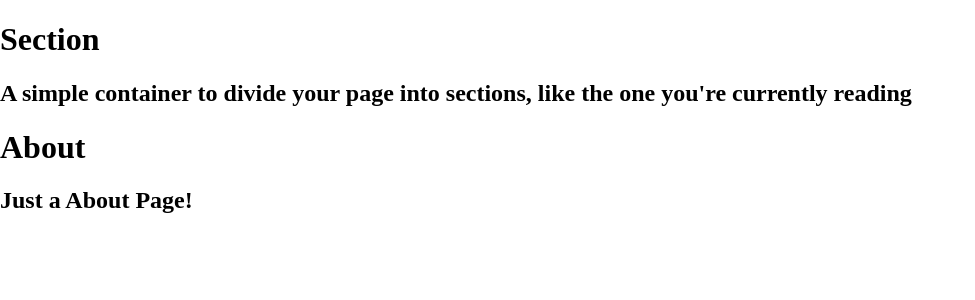
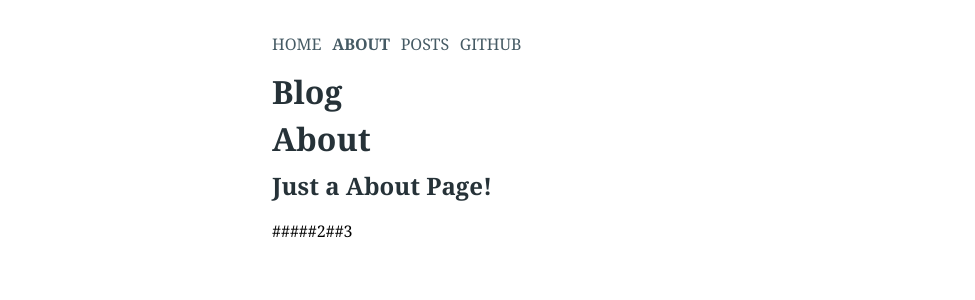
Before and after one commit to zhengzhibo/alo-blog, a Nuxt app in the folder client/: page /about in a window 1280 px wide. Shown: the top 300 px of the page, without its empty margins (0-975 px from the left). Built offline with nearby package versions, Linux system fonts and the light colour scheme.

Commit message:
change ui

```diff
--- a/client/assets/css/app.css
+++ /dev/null
@@ -1,3 +0,0 @@
-html {
-    overflow-y: auto;
-}
--- /dev/null
+++ b/client/assets/css/global.css
@@ -0,0 +1,23 @@
+html {
+  -webkit-box-sizing: border-box;
+  box-sizing: border-box;
+  line-height: 1.6em;
+  font-family: Georgia, serif;
+  font-size: 1rem;
+}
+
+*,:after,:before {
+  -webkit-box-sizing: inherit;
+  box-sizing: inherit
+}
+
+.title,h1,h2,h3,h4,h5,h6 {
+  font-weight: 700;
+  color: #263238;
+}
+
+a {
+  -webkit-transition: color .2s ease-in-out,border .2s ease-in-out;
+  transition: color .2s ease-in-out,border .2s ease-in-out;
+  text-decoration: none
+}
--- /dev/null
+++ b/client/components/Footer.vue
@@ -0,0 +1,9 @@
+<template>
+  <footer>
+    <div class="foot">
+      <a>###</a>
+      <a>##2</a>
+      <a>##3</a>
+    </div>
+  </footer>
+</template>
--- a/client/components/Header.vue
+++ b/client/components/Header.vue
@@ -1,11 +1,27 @@
 <template>
-  <section class="section is-small">
-    <div class="container is-mobile">
-      <h1 class="title">Section</h1>
-      <h2 class="subtitle">
-        A simple container to divide your page into
-        <strong>sections</strong>, like the one you're currently reading
-      </h2>
-    </div>
-  </section>
+  <header>
+    <nav class="navbar">
+      <nuxt-link to="/" class="navbar-item">HOME</nuxt-link>
+      <nuxt-link to="/about" class="navbar-item">ABOUT</nuxt-link>
+      <nuxt-link to="/posts" class="navbar-item">POSTS</nuxt-link>
+      <a href="https://github.com/zhengzhibo" target="_blank" class="navbar-item">GITHUB</a>
+    </nav>
+    <h1>Blog</h1>
+  </header>
 </template>
+<script>
+export default {};
+</script>
+
+<style scoped>
+.navbar-item {
+  font-size: 1em;
+  text-transform: uppercase;
+  margin-right: 0.666666666em;
+  color: #455a64;
+}
+
+.nuxt-link-exact-active {
+  font-weight: 700;
+}
+</style>
--- a/client/components/Post.vue
+++ b/client/components/Post.vue
@@ -1,23 +1,81 @@
 <template>
-  <section class="hero">
-  <div class="hero-body">
-    <div class="container">
-      <h1 class="title">
-        {{post.title}}
-      </h1>
-      <div class="content">
-        {{post.content}}
-      </div>
+  <article class="list-item">
+    <div class="meta">
+      <span>
+        <span class="screen-reader">Posted on </span>
+        <time :datetime="postDate.toISOString()">{{postDateStr}}</time>
+      </span>
     </div>
-  </div>
-</section>
+    <header class="list-item-header">
+      <h3 class="list-item-title">
+        <nuxt-link :to="'/'+ post.permaLink"> {{post.title}} </nuxt-link>
+      </h3>
+    </header>
+  </article>
 </template>
 
 <script>
 export default {
-  props: ['post'],
-}
+  props: ["post"],
+  computed: {
+    postDate: function() {
+      return new Date(this.post.date);
+    },
+    postDateStr: function() {
+      return (
+        this.postDate.getFullYear() +
+        "/" +
+        (this.postDate.getMonth() + 1) +
+        "/" +
+        this.postDate.getDate()
+      );
+    }
+  }
+};
 </script>
 
-<style>
+<style scoped>
+.screen-reader {
+  width: 1px;
+  height: 1px;
+  overflow: hidden;
+  position: absolute;
+  white-space: nowrap;
+  clip: rect(1px, 1px, 1px, 1px);
+  -webkit-clip-path: polygon(0 0, 0 0, 0 0, 0 0);
+  clip-path: polygon(0 0, 0 0, 0 0, 0 0);
+}
+
+.list-item {
+  display: -webkit-box;
+  display: -ms-flexbox;
+  display: flex;
+  -webkit-box-orient: horizontal;
+  -webkit-box-direction: normal;
+  -ms-flex-flow: row nowrap;
+  flex-flow: row nowrap;
+  -webkit-box-align: baseline;
+  -ms-flex-align: baseline;
+  align-items: baseline;
+  margin-bottom: 0.8333333333333334em;
+}
+
+.list-item .meta {
+  -ms-flex-preferred-size: 6em;
+  flex-basis: 6em;
+  -ms-flex-negative: 0;
+  flex-shrink: 0;
+  color: #37474f;
+}
+
+.list-item-title > a {
+  color: #666;
+  text-decoration: underline;
+  font-size: 1.3em;
+  font-weight: 400;
+}
+
+.list-item-title > a:hover {
+  text-decoration: none;
+}
 </style>
--- a/client/layouts/default.vue
+++ b/client/layouts/default.vue
@@ -2,17 +2,26 @@
   <div class="app">
     <Header/>
     <nuxt/>
+    <Footer/>
   </div>
 </template>
 <script>
-import Header from '~/components/Header.vue'
+import Header from "~/components/Header.vue";
+import Footer from "~/components/Footer.vue";
 export default {
   components: {
-    Header
+    Header,
+    Footer
   }
+};
+</script>
+<style>
+.app {
+  width: 100%;
+  max-width: 768px;
+  margin-left: auto;
+  margin-right: auto;
+  padding: 2em 1em;
+  font-size: 1em;
 }
-</script>
-
-<style>
-
 </style>
--- a/client/nuxt.config.js
+++ b/client/nuxt.config.js
@@ -31,7 +31,7 @@ module.exports = {
   */
   css: [
     'normalize.css',
-    '@/assets/css/app.css'
+    '@/assets/css/global.css'
   ],
 
   /*
--- a/client/pages/index.vue
+++ b/client/pages/index.vue
@@ -1,19 +1,17 @@
 <template>
-  <section class="container">
-    <div>
-        <nuxt-link tag="div" v-for="p in post" :key="p.id" :to="'/'+p.permaLink">
-          <post :post="p"/>
-        </nuxt-link>
-    </div>
+  <section class="section">
+    <nuxt-link tag="div" v-for="p in post" :key="p.id" :to="'/'+p.permaLink">
+      <post :post="p" />
+    </nuxt-link>
   </section>
 </template>
 
 <script>
-import Post from "~/components/Post.vue"
+import Post from "~/components/Post.vue";
 export default {
-
   async asyncData({ app }) {
     let res = await app.$axios.get("/api/post");
+    debugger;
     return { post: res.data };
   },
   components: {
```
Also changed, not shown: 1 other file (tests, documents, lock files or other folders).
